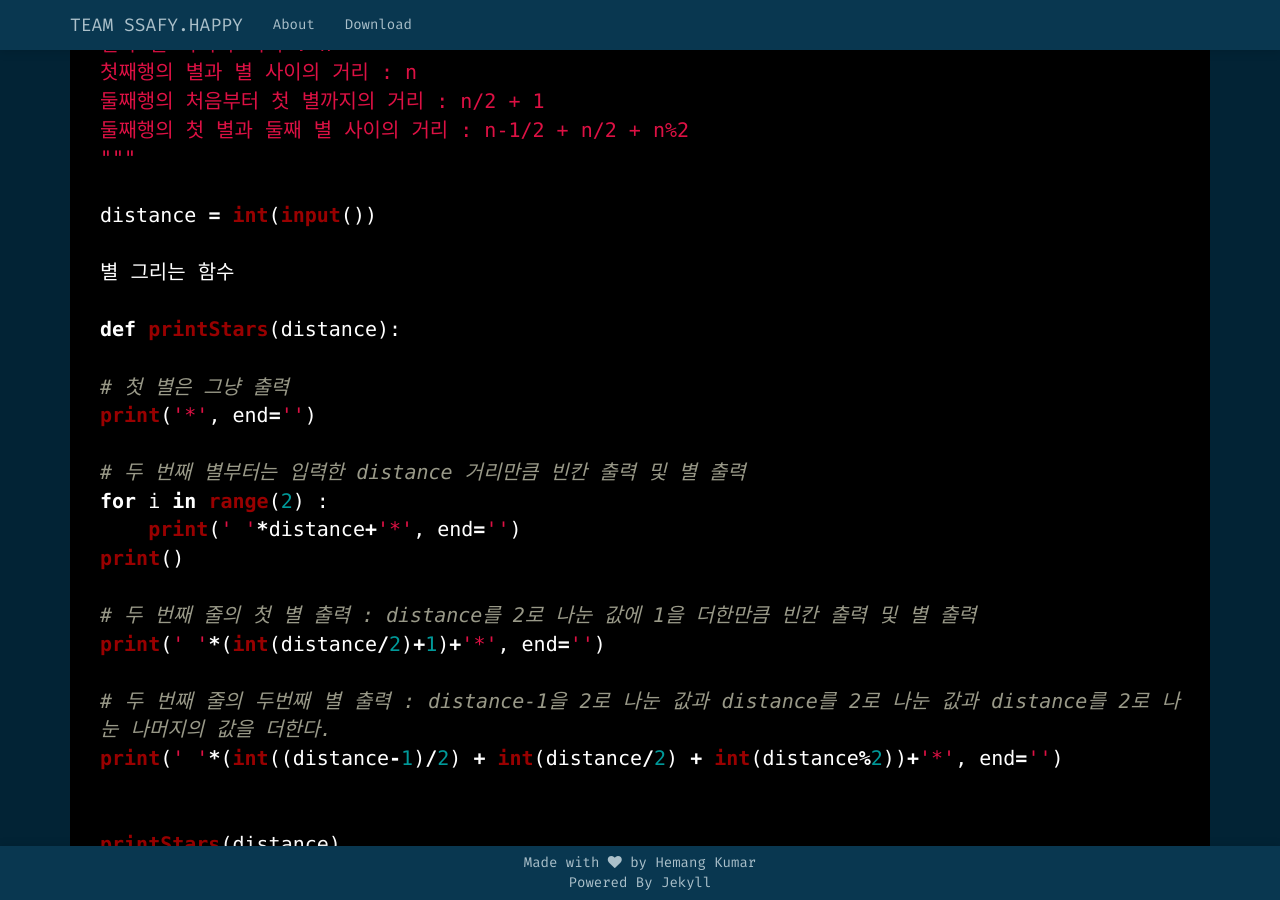
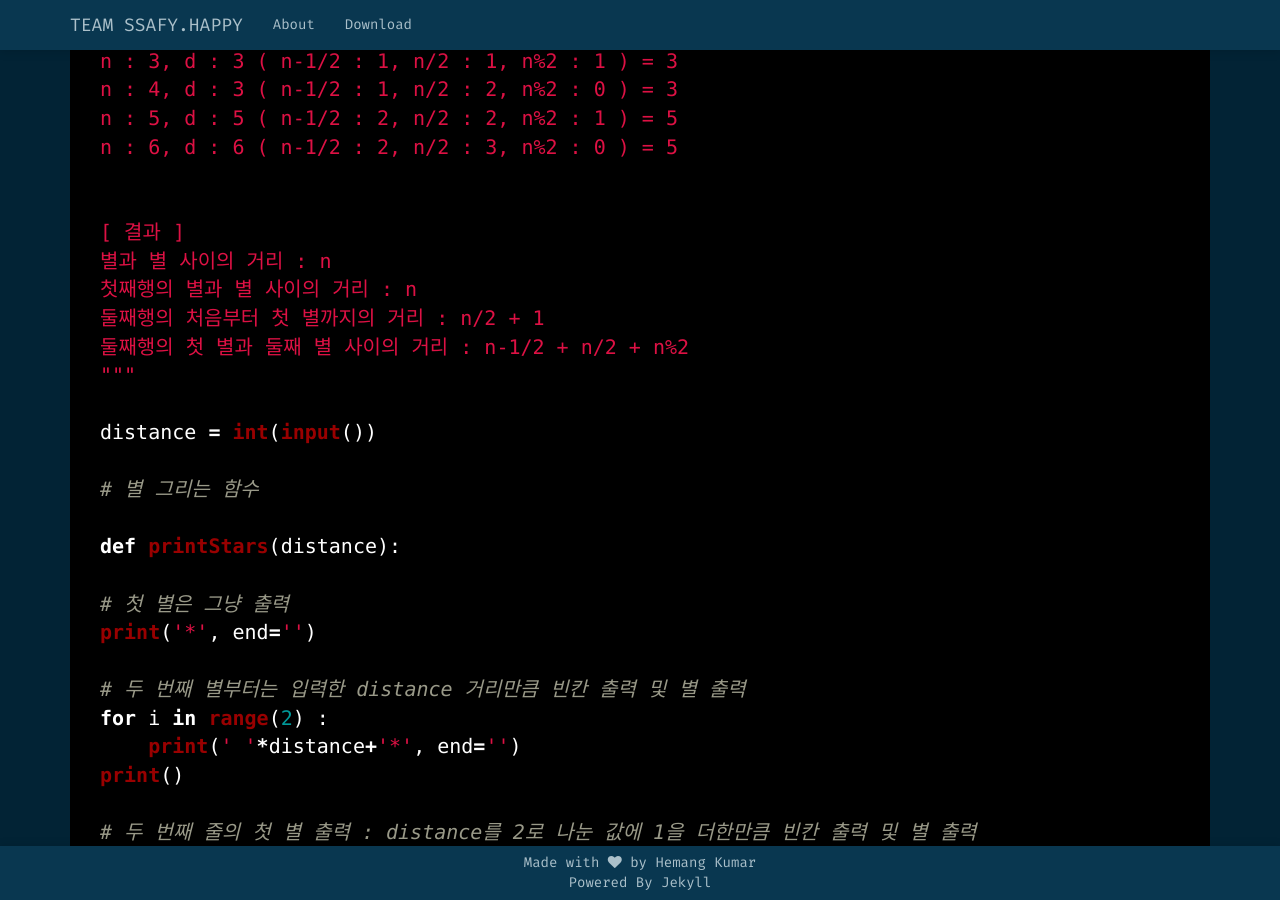
Before and after one commit to J1STAR/ssafyHappy, a Jekyll site: the page built from _posts/2018-12-17-[ Day 1 ] 파이썬 레벨 테스트.md, in a window 1280 px wide and 900 px high, scrolled down 5412 px. Built offline with Jekyll 4.4.1, drawn with Linux system fonts in a browser that asks for light colours; nearby versions of some CDN libraries; some web fonts are replaced.

Commit message:
j1starpost

````diff
--- a/_posts/2018-12-17-[ Day 1 ] 파이썬 레벨 테스트.md
+++ b/_posts/2018-12-17-[ Day 1 ] 파이썬 레벨 테스트.md
@@ -10,7 +10,7 @@
 # 문자열 출력
 print("Hello Rabbit!")
 ```
-
+----
 [2번] 사칙 연산을 이용해 숫자 세기
 ```python
 # 변수에 숫자 저장
@@ -23,7 +23,7 @@
 my_mul = x * y
 my_div = x / y
 ```
-
+----
 [3번] 거꾸로 숫자 세기
 ```python
 #for, range 사용
@@ -34,7 +34,7 @@
 for i in range(1,10):
 	print("현재 숫자:", count-i)
 ```
-
+----
 [4번] 임의의 문자열 입력 시, 문자열 길이만큼 "개굴" 출력
 • 나의 풀이
 ```python
@@ -67,7 +67,7 @@
 # 리스트에 저장된 문자열들을 " "(빈칸)으로 이어붙여 출력
 print(' ',join(frog_list))
 ```
-
+----
 [5번]  발판의 숫자가 담긴 배열 steps가 주어졌을 때, 토끼가 뛰어야 할 횟수를 반환하는 함수 crossBridge()  완성하기
 1. 각 발판에는 자연수가 입력되어 있다.
 2. 발판을 밟았을 경우, 자연수가 적힌만큼 발판을 이동해야한다.
@@ -99,7 +99,7 @@
 
 print(crossBridge([1, 1, 2, 3, 5]))
 ```
-
+----
 [6번] 리스트에 담긴 문자열 중 'F'로 시작하는 값을 반환하는 함수 isPrince() 완성하기
 ```python
 # 문자열 리스트에서 첫 글자가 F인 문자열을 반환하는 함수
@@ -118,7 +118,7 @@
 
 print(isPrince(['Alice', 'Bob', 'Frog']))
 ```
-
+----
 [7번] 토끼와 거북이가 같은 타이밍에 쉬는 시간 구하기
 1. 토끼의 휴식시간 N, 거북이의 휴식시간 M
 2. 토끼와 거북이가 동시에 휴식하는 최초의 시간 구하기
@@ -150,7 +150,7 @@
 
 print(int(lcm(int(rabbit), int(turtle))))
 ```
-
+----
 [8번] 별의 거리에 따라 달라지는 별들 출력하기
 1. 별들 사이의 거리 i
 2. 별들 사이의 거리가 짝수인 경우, 2행의 두별 사이의 거리는 i - 1
@@ -199,7 +199,7 @@
 
 distance = int(input())
 
-별 그리는 함수
+# 별 그리는 함수
 
 def printStars(distance):
 
@@ -220,7 +220,7 @@
 
 printStars(distance)
 ```
-
+----
 [10번] Rectangle, Square 클래스 정의하기
 • Rectangle 클래스
 1. 생성자 매개 변수 2개 ( width, height )
````
